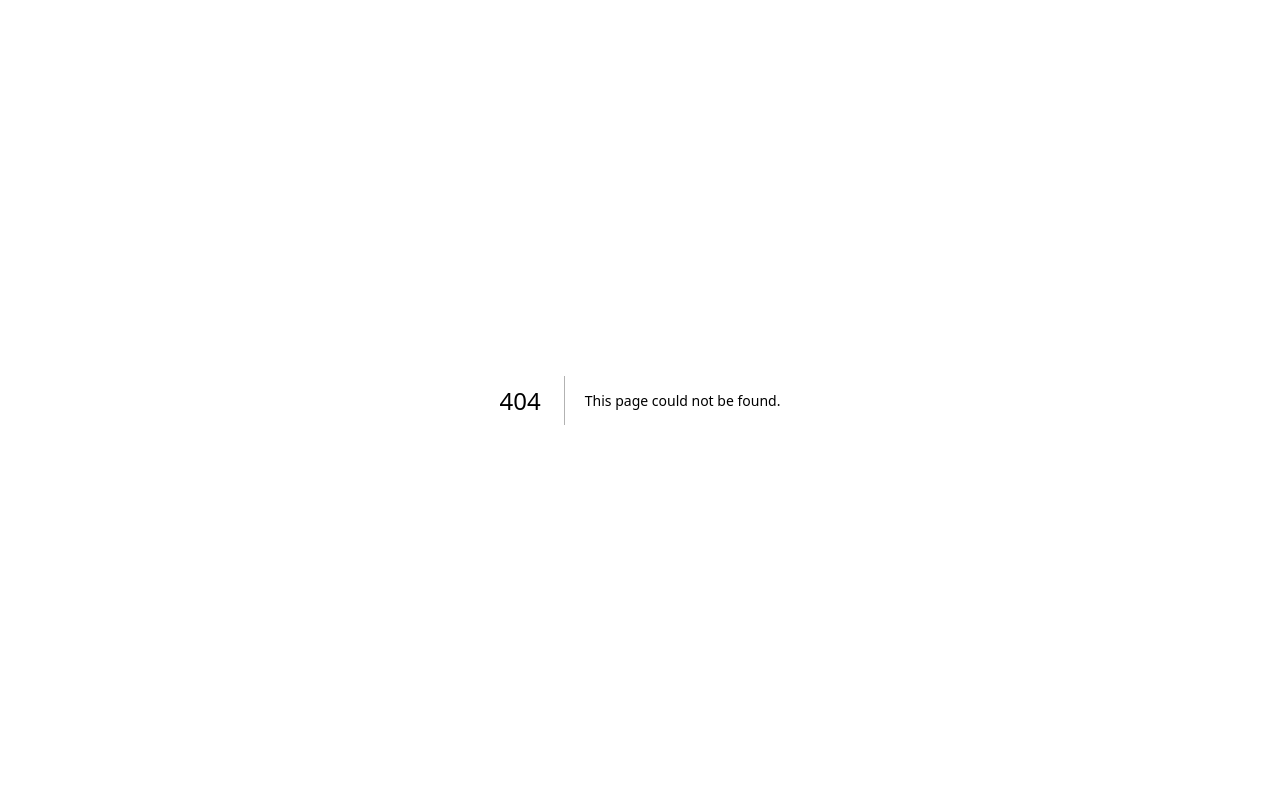
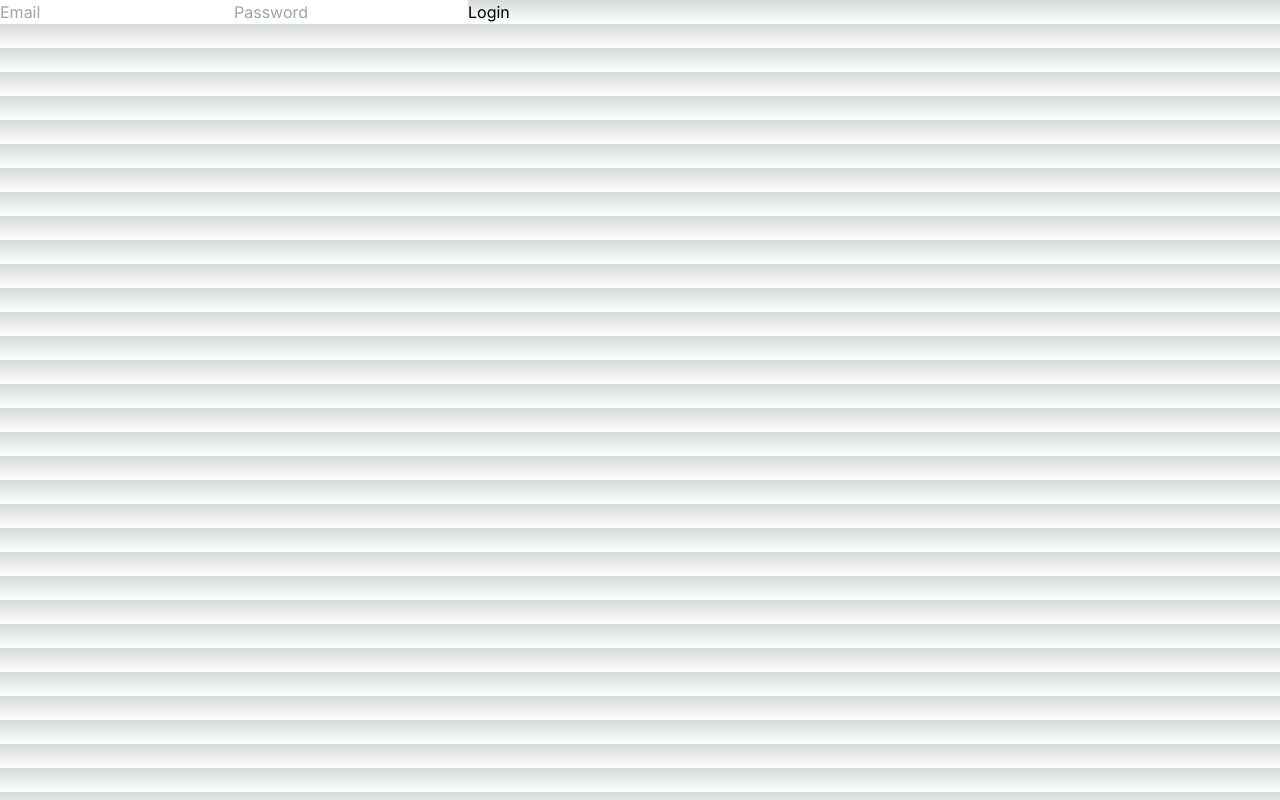
Before and after one commit to DEENUU1/science, a Next.js app in the folder frontend/: page /user/login in a window 1280 px wide. Before the commit this address had no page. Built offline with nearby package versions, Linux system fonts and the light colour scheme.

Commit message:
Implement login page in nextjs (#11)

```diff
--- /dev/null
+++ b/frontend/src/app/user/login/page.js
@@ -0,0 +1,65 @@
+'use client'
+
+import { useState } from 'react';
+
+export default function LoginPage() {
+  const [username, setUsername] = useState('');
+  const [password, setPassword]  = useState('');
+  const [error, setError] = useState(null);
+
+  const handleSubmit = async (e) => {
+    e.preventDefault();
+
+    const data = {
+      username,
+      password,
+    };
+
+    try {
+      const response = await fetch('http://127.0.0.1:8000/auth/token/', {
+        method: 'POST',
+        headers: {
+          'accept': 'application/json',
+          'Content-Type': 'application/x-www-form-urlencoded',
+        },
+        body: JSON.stringify(
+            `grand_type=&username=${data.username}&password=${data.password}&scope=&client_id=&client_secret=`
+        ),
+      });
+
+      const json = await response.json();
+
+      if (json.access_token) {
+        const token = json.access_token;
+        setToken(token);
+        console.log("Redirect to home page ")
+      } else {
+        setError('Incorrect email or password.');
+      }
+    } catch (error) {
+      setError('An error occurred while logging in.');
+    }
+  };
+
+  const setToken = (token) => {
+    localStorage.setItem('token', token);
+  };
+
+  return (
+    <form onSubmit={handleSubmit}>
+        <input
+          placeholder='Email'
+          value={username}
+          onChange={(e) => setUsername(e.target.value)}
+        />
+        <input
+          type='password'
+          placeholder='Password'
+          value={password}
+          onChange={(e) => setPassword(e.target.value)}
+        />
+      {/*{error && <Message error>Error: {error}</Message>}*/}
+      <button type='submit'>Login</button>
+    </form>
+  );
+};
--- a/frontend/src/app/user/register/page.js
+++ b/frontend/src/app/user/register/page.js
@@ -58,7 +58,6 @@ export default function RegisterPage() {
       />
       <input
         type='password'
-        label='Password'
         placeholder='Password'
         value={password}
         onChange={(e) => setPassword(e.target.value)}
```
